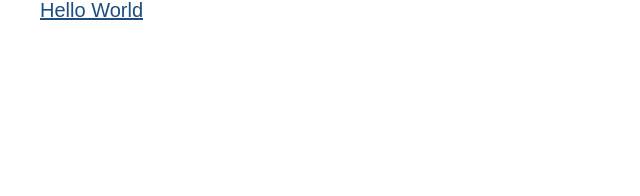
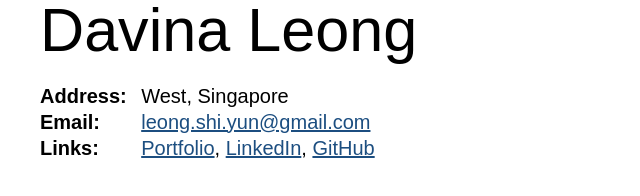
Before and after one commit to davinaleong/template-resume-2024, a website built with Vite: page index.html in a window 1280 px wide. Shown: the whole page, without its empty margins (0-640 px from the left). Built offline with nearby package versions, Linux system fonts and the light colour scheme.

Commit message:
Rendered personal info

```diff
--- a/src/main.ts
+++ b/src/main.ts
@@ -1,5 +1,6 @@
 import "./styles/app.scss"
 import { initResume } from "./resume/index.ts"
+import { resume } from "./resume/resume.ts"
 
 document.querySelector<HTMLDivElement>("#app")!.innerHTML = `
   <main id="resume" class="wrapper wrapper-centered flow">
@@ -7,4 +8,4 @@ document.querySelector<HTMLDivElement>("#app")!.innerHTML = `
   </main>
 `
 
-initResume(document.querySelector<HTMLDivElement>("#resume")!)
+initResume(document.querySelector<HTMLDivElement>("#resume")!, resume)
--- a/src/resume/index.ts
+++ b/src/resume/index.ts
@@ -1,3 +1,28 @@
-export function initResume(element: HTMLDivElement) {
-  element.innerHTML = `<p><a href="#">Hello World</a></p>`
+import { link } from "../components"
+import { LinkInterface, ResumeInterface } from "../interfaces"
+import { personalInfo } from "./resume"
+
+export function initResume(element: HTMLDivElement, resume: ResumeInterface) {
+  let html = `
+    <h1 class="fz-900">${personalInfo.name}</h1>
+  `
+
+  let socialMediaHtml = ``
+
+  personalInfo.socialMedia.forEach((smLink: LinkInterface, index: number) => {
+    socialMediaHtml += `${link(smLink)}`
+
+    if (index < personalInfo.socialMedia.length - 1) {
+      socialMediaHtml += `, `
+    }
+  })
+
+  html += `
+  <p class="personal-info">
+    <strong>Address:</strong><span>${personalInfo.address}</span>
+    <strong>Email:</strong><span>${link(personalInfo.email)}</span>
+    <strong>Links:</strong><span>${socialMediaHtml}</span>
+  </p>`
+
+  element.innerHTML = html
 }
--- a/src/resume/resume.ts
+++ b/src/resume/resume.ts
@@ -1,4 +1,3 @@
-import dayjs from "dayjs"
 import {
   ResumeInterface,
   PersonalInfoInterface,
@@ -17,19 +16,19 @@ const email: LinkInterface = {
 }
 
 const website: LinkInterface = {
-  name: "Website: DavDevs",
+  name: "Portfolio",
   url: "https://www.davina-devs.com/",
   target: "_blank",
 }
 
 const linkedIn: LinkInterface = {
-  name: "LinkedIn: Davina Leong",
+  name: "LinkedIn",
   url: "https://www.linkedin.com/in/davina-leong-s9115675g/",
   target: "_blank",
 }
 
 const gitHub: LinkInterface = {
-  name: "GitHub: Davina Leong",
+  name: "GitHub",
   url: "https://github.com/davinaleong/",
   target: "_blank",
 }
--- a/src/styles/_base.scss
+++ b/src/styles/_base.scss
@@ -74,3 +74,36 @@ a:hover {
   color: var(--_hover-clr);
   text-decoration: var(--_hover-td);
 }
+
+strong,
+b {
+  font-weight: var(--fw-bold);
+}
+
+em {
+  font-style: italic;
+}
+
+small {
+  font-weight: 80%;
+}
+
+sup {
+  font-weight: 80%;
+  vertical-align: top;
+}
+
+sub {
+  font-weight: 80%;
+  vertical-align: bottom;
+}
+
+code {
+  font-family: var(--ff-monospace);
+}
+
+.personal-info {
+  display: grid;
+  grid-template-columns: 8ch auto;
+  gap: var(--v-100) var(--v-200);
+}
```
